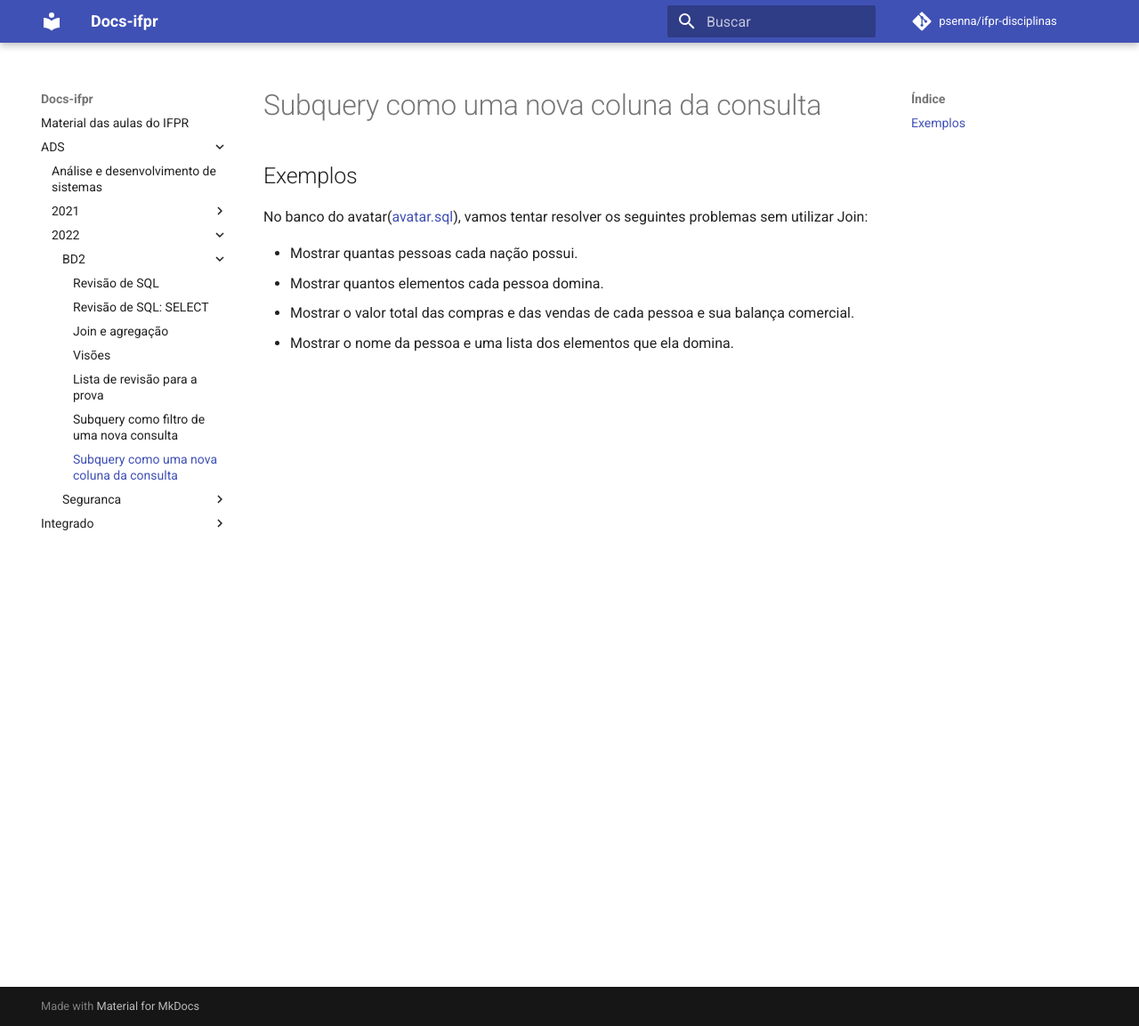
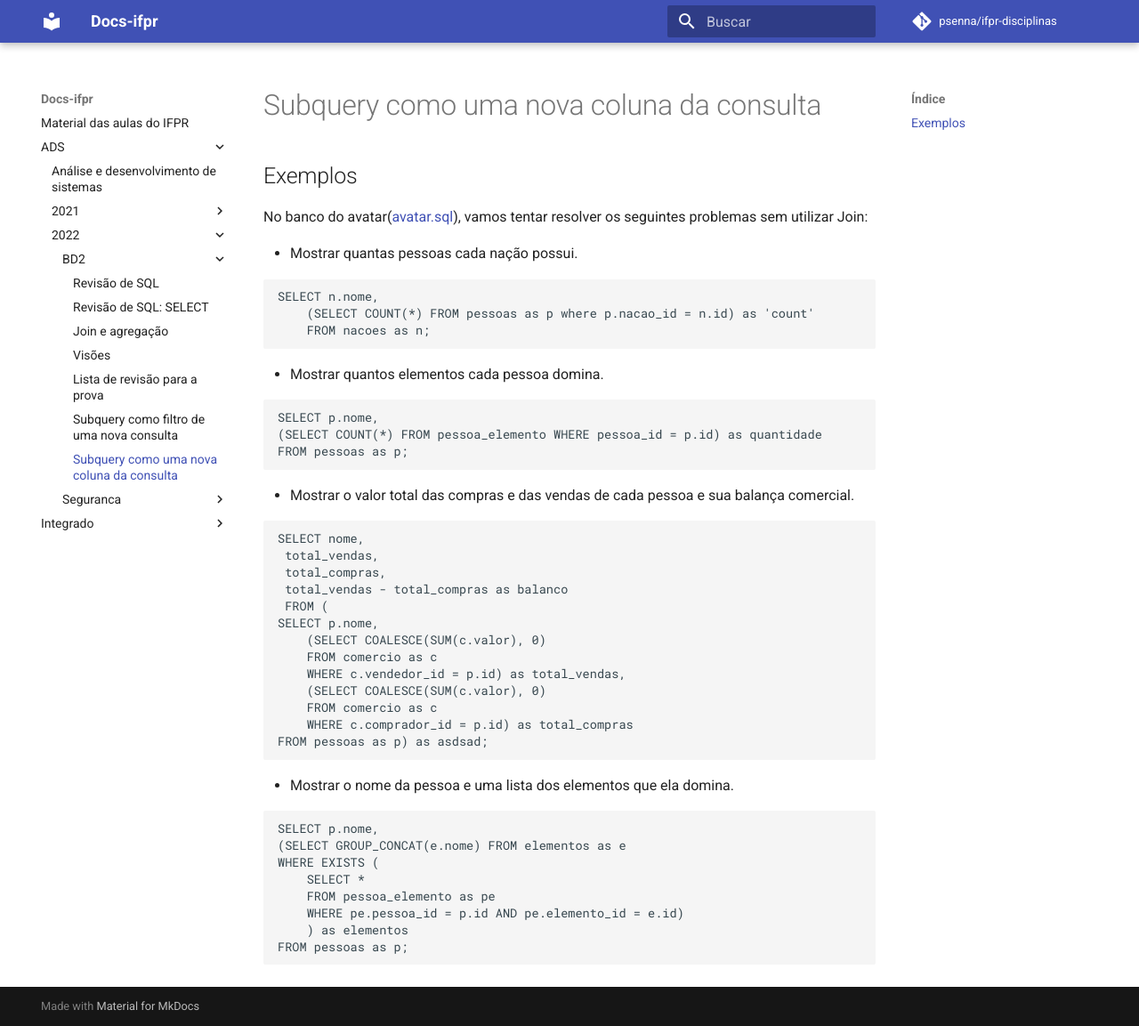
Before and after one commit to psenna/ifpr-disciplinas, an MkDocs documentation site: the page built from docs/ADS/2022/BD2/10 - subqueries 2.md, in a window 1280 px wide and 1153 px high. Shown: the whole window at 89% size. Built offline with MkDocs 1.6.1 and Material for MkDocs 9.7.7, drawn with Linux system fonts in a browser that asks for light colours; comment, search, counter and statistics services are not loaded.

Commit message:
queries da aula

````diff
--- a/docs/ADS/2022/BD2/10 - subqueries 2.md
+++ b/docs/ADS/2022/BD2/10 - subqueries 2.md
@@ -5,6 +5,46 @@
 No banco do avatar([avatar.sql](./sql/avatar.sql)), vamos tentar resolver os seguintes problemas sem utilizar Join:
 
 * Mostrar quantas pessoas cada nação possui.
+```
+SELECT n.nome,
+	(SELECT COUNT(*) FROM pessoas as p where p.nacao_id = n.id) as 'count'
+	FROM nacoes as n;
+```
+
 * Mostrar quantos elementos cada pessoa domina.
+
+```
+SELECT p.nome,
+(SELECT COUNT(*) FROM pessoa_elemento WHERE pessoa_id = p.id) as quantidade
+FROM pessoas as p;
+```
 * Mostrar o valor total das compras e das vendas de cada pessoa e sua balança comercial.
+
+```
+SELECT nome,
+ total_vendas,
+ total_compras,
+ total_vendas - total_compras as balanco
+ FROM (
+SELECT p.nome,
+	(SELECT COALESCE(SUM(c.valor), 0)
+	FROM comercio as c
+	WHERE c.vendedor_id = p.id) as total_vendas,
+	(SELECT COALESCE(SUM(c.valor), 0)
+	FROM comercio as c
+	WHERE c.comprador_id = p.id) as total_compras
+FROM pessoas as p) as asdsad;
+```
+
 * Mostrar o nome da pessoa e uma lista dos elementos que ela domina.
+
+```
+SELECT p.nome,
+(SELECT GROUP_CONCAT(e.nome) FROM elementos as e
+WHERE EXISTS (
+	SELECT *
+	FROM pessoa_elemento as pe
+	WHERE pe.pessoa_id = p.id AND pe.elemento_id = e.id)
+	) as elementos
+FROM pessoas as p;
+```
````
